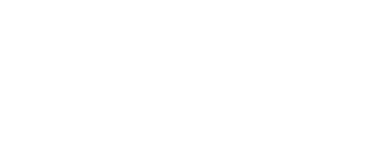
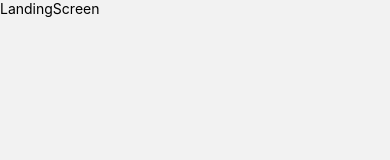
Before and after one commit to romnoelp/Listify, a React Native app: screen /LandingScreen in a window 390 px wide. Shown: the top 160 px of the page. Built offline with nearby package versions, Linux system fonts and the light colour scheme.

Commit message:
I haven't added any code within the LandinScreen, that's why.

```diff
--- a/App.tsx
+++ b/App.tsx
@@ -1,34 +1,21 @@
-import { StatusBar } from "expo-status-bar";
-import { StyleSheet, Text, View } from "react-native";
 import { createNativeStackNavigator } from "@react-navigation/native-stack";
 import { NavigationContainer } from "@react-navigation/native";
-
-{
-  /* Screens*/
-}
 import LandingScreen from "./screens/LandingScreen";
 
 const Stack = createNativeStackNavigator();
 
 const App = () => {
+  return (
     <NavigationContainer>
-    <Stack.Navigator>
+      <Stack.Navigator initialRouteName="LandingScreen">
         <Stack.Screen
           name="LandingScreen"
           component={LandingScreen}
           options={{ headerShown: false, statusBarHidden: true }}
         />
       </Stack.Navigator>
-  </NavigationContainer>;
+    </NavigationContainer>
+  );
 };
 
 export default App;
-
-const styles = StyleSheet.create({
-  container: {
-    flex: 1,
-    backgroundColor: "#fff",
-    alignItems: "center",
-    justifyContent: "center",
-  },
-});
--- a/screens/LandingScreen.tsx
+++ b/screens/LandingScreen.tsx
@@ -0,0 +1,16 @@
+import { StyleSheet, Text, View } from 'react-native'
+import React from 'react'
+
+const LandingScreen = () => {
+  return (
+    <View>
+      <Text>LandingScreen</Text>
+    </View>
+  )
+}
+
+export default LandingScreen
+
+const styles = StyleSheet.create({
+
+})
```
Lines whose indentation alone changed are shown as unchanged.
